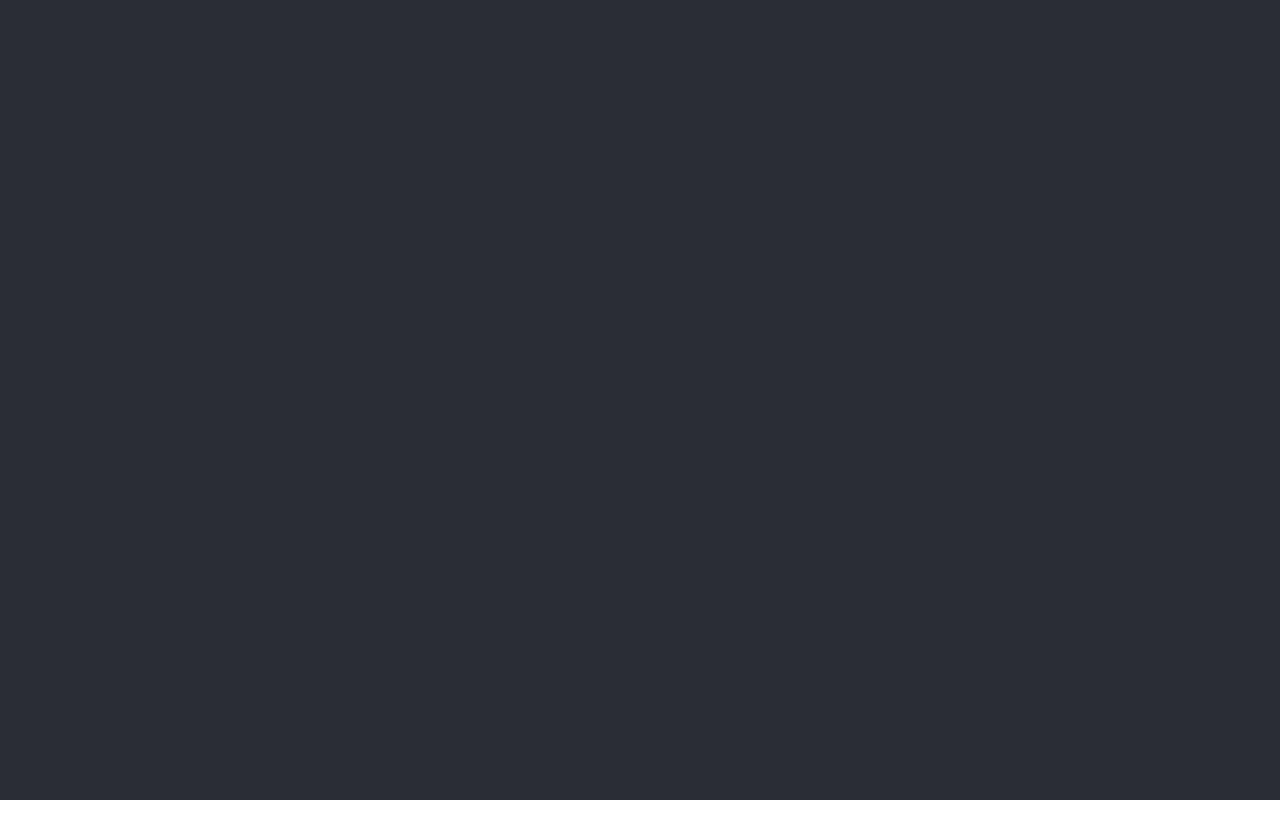
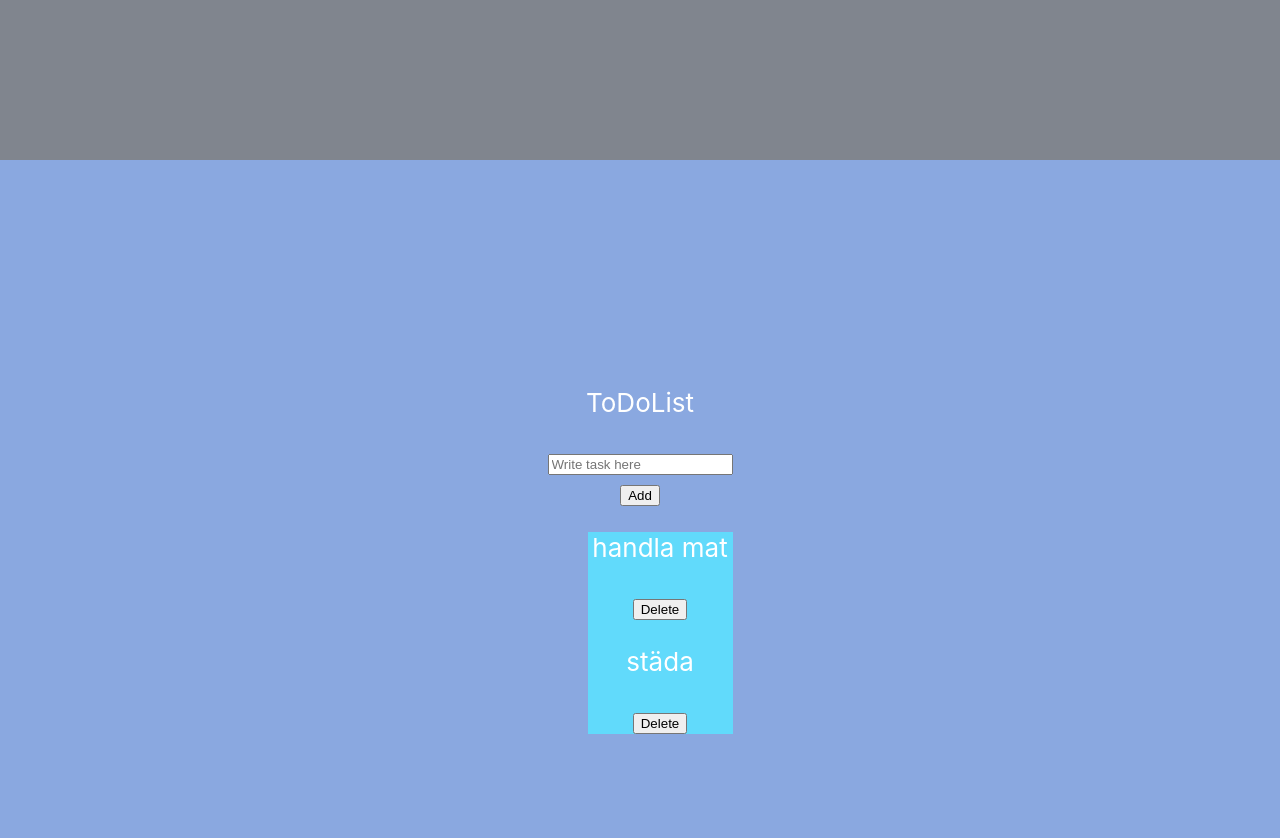
Before and after one commit to Cespaw/home-page-app, a React (Create React App) app: page / in a window 1280 px wide. Shown: the top 838 px of the page. Before the commit the page ends 800 px from the top, so only its background shows below. Built offline with nearby package versions, Linux system fonts and the light colour scheme; no server answers; the HTML template or start-up script is replaced by a standard one.

Commit message:
Added a basic todolist

```diff
--- a/src/App.css
+++ b/src/App.css
@@ -13,9 +13,24 @@
   }
 }
 
+.ToDoList {
+  background-color: #8aa8e0;
+  min-height: 100vh;
+  display: flex;
+  flex-direction: column;
+  align-items: center;
+  justify-content: center;
+  font-size: calc(10px + 2vmin);
+  color: rgb(255, 255, 255);
+}
+
+.ListItem {
+  background-color: #61dafb;
+}
+
 .App-header {
-  background-color: #282c34;
-  min-height: 100vh;
+  background-color: #80858e;
+  min-height: 20vh;
   display: flex;
   flex-direction: column;
   align-items: center;
--- a/src/App.js
+++ b/src/App.js
@@ -1,13 +1,17 @@
 import './App.css';
 import Quote from './Quote';
+import TodoList from './TodoList';
 
 function App() {
 
   return (
     <div className="App">
       <header className="App-header">
-        <Quote/>
+        <Quote />
       </header>
+      <div className='ToDoList'>
+          <TodoList />
+        </div>
     </div>
   );
 }
--- /dev/null
+++ b/src/TodoItem.js
@@ -0,0 +1,11 @@
+function TodoItem({ props , handleDelete}) {
+
+    return (
+        <div className="ListItem">
+            <p>{props.name}</p>
+            <button type="" onClick={() => handleDelete(props.id)}>Delete</button>
+        </div>
+    );
+}
+
+export default TodoItem;
--- /dev/null
+++ b/src/TodoList.js
@@ -0,0 +1,72 @@
+import { useState } from "react";
+import TodoItem from "./TodoItem";
+
+function TodoList() {
+
+    const [TodoItems, setTodoItems] = useState(
+        [{
+            id: 0,
+            name: "handla mat"
+        },
+        {
+            id: 1,
+            name: "städa"
+        }]);
+
+    const [input, setInput] = useState("")
+
+
+    const handleSubmit = event => {
+        event.preventDefault();
+        console.log("clicked add")
+
+        const num = TodoItems.length
+        //console.log(num)
+        const newToDo =
+        {
+            id: num,
+            name: input
+        }
+
+        setTodoItems(current => [...current, newToDo])
+        setInput("")
+    }
+
+    function handleDelete(id) {
+        console.log("clicked delete for " + id)
+        setTodoItems(TodoItems.filter(item => item.id !== id))
+    }
+
+    return (
+        <div id="ToDoList">
+            <form id="ToDoList">
+                <p>
+                    ToDoList
+                </p>
+
+                <div>
+                    <input placeholder="Write task here"
+                        value={input}
+                        onChange={(event) => setInput(event.target.value)}>
+                    </input>
+                </div>
+
+                <div>
+                    <button type="" onClick={handleSubmit}>Add</button>
+                </div>
+            </form>
+
+            <div>
+                <ul>
+                    <div className="ListItem">
+                        {TodoItems.map((item) =>
+                            <TodoItem key={item.id} props={item} handleDelete={handleDelete} ToDoItems={TodoItems} />)}
+                    </div>
+                </ul>
+            </div>
+        </div>
+
+    );
+}
+
+export default TodoList;
```
